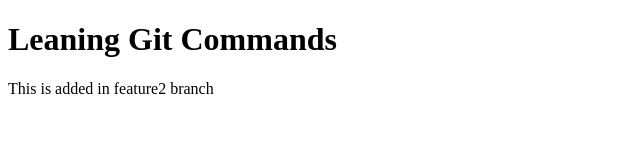
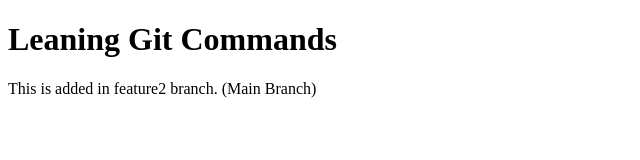
Before and after one commit to Himanshu-Narula/IL-2, a plain HTML site: page index.html in a window 1280 px wide. Shown: the whole page, without its empty margins (0-640 px from the left). Drawn offline with Linux system fonts and the light colour scheme.

Commit message:
Added Main Branch

```diff
--- a/index.html
+++ b/index.html
@@ -7,6 +7,6 @@
 </head>
 <body>
     <h1>Leaning Git Commands</h1>
-    <p>This is added in feature2 branch</p>
+    <p>This is added in feature2 branch. (Main Branch)</p>
 </body>
 </html>
```
